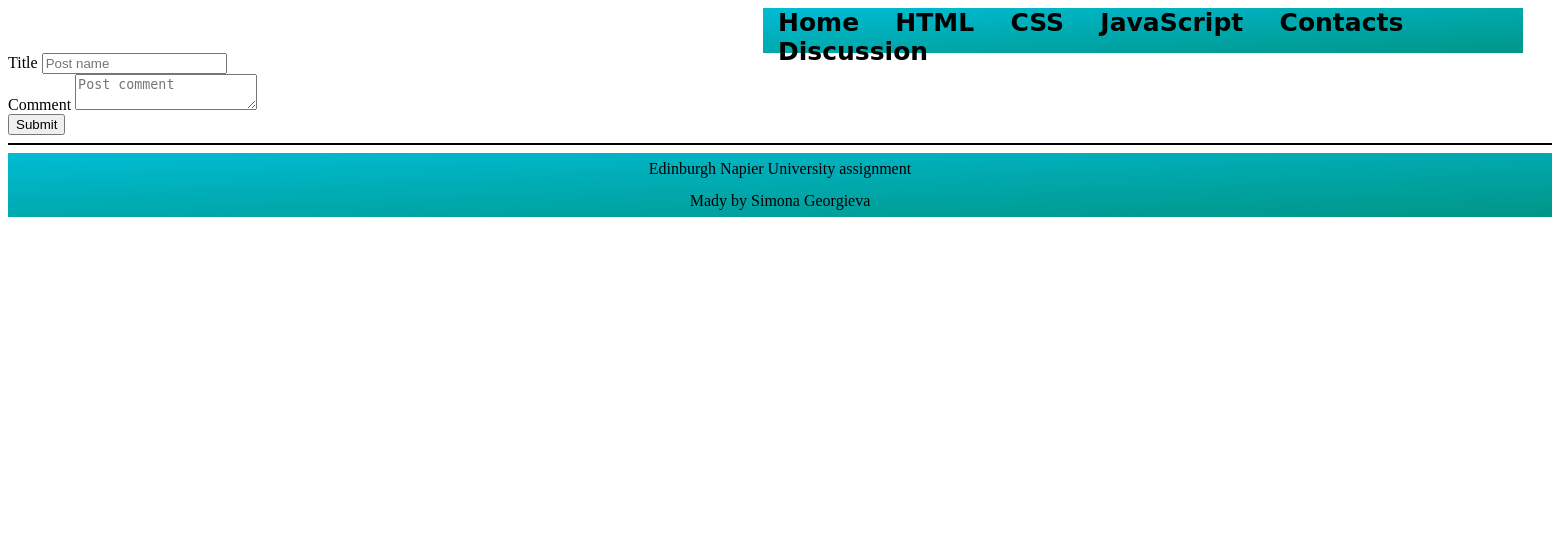
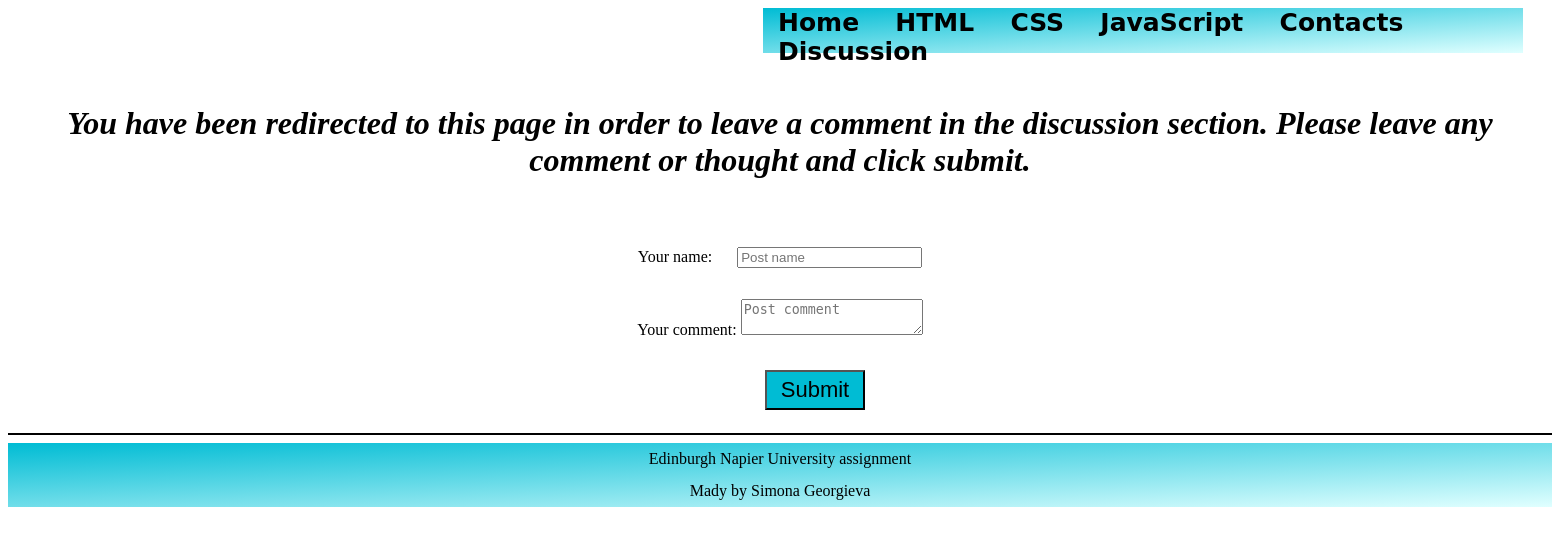
Before and after one commit to SimonaGeorgieva99/40396837, a Flask app: page /create/ in a window 1560 px wide. Shown: the top 546 px of the page. Run offline with Flask 2, Linux system fonts and the light colour scheme.

Commit message:
All pages done

```diff
--- a/init_db.py
+++ b/init_db.py
@@ -9,11 +9,11 @@ with open('schema.sql') as f:
 cur = connection.cursor()
 
 cur.execute("INSERT INTO posts (name, comment) VALUES (?, ?)",
-            ('First person name', 'Comment of first person')
+            ('Simona G.', 'Wonderful startup place')
             )
 
 cur.execute("INSERT INTO posts (name, comment) VALUES (?, ?)",
-            ('Second person name', 'Comment of second person')
+            ('Ivan G.', 'Love that it is understandable.')
             )
 
 connection.commit()
--- /dev/null
+++ b/static/create.css
@@ -0,0 +1,32 @@
+h1 {
+	text-align: center;
+	padding: 2%;
+}
+
+.button {
+	margin-left: 70px;
+	padding: 1%;
+}
+
+.comment {
+	padding: 1%;
+}
+
+.form {
+	text-align: center;
+}
+
+.name {
+	padding: 1%;
+}
+
+.name-field {
+	margin-left: 21px;
+}
+
+.submit {
+	background-color: #00BCD4;
+	font-size: 22px;
+	height: 40px;
+	width: 100px;
+}
--- a/static/htmlIntro.css
+++ b/static/knowledgePages.css
@@ -30,6 +30,10 @@ p {
         padding: 55px;
         font-family: cursive;
         font-weight: bolder;
+}
+
+.navigationTwo:hover {
+	color: red;
 }
 
 .examples {
--- a/static/master.css
+++ b/static/master.css
@@ -3,7 +3,7 @@
 	width: 760px;
 	margin-left: 755px;
 	font-size: 25px;
-	background-image: linear-gradient(to bottom right, #00bcd4, #009688);
+	background-image: linear-gradient(to bottom right, #00bcd4, lightcyan);
 }
 
 .navigation {
@@ -14,8 +14,12 @@
 	color: black;
 }
 
+.navigation:hover {
+	color: red;
+}
+
 footer {
-	background-image: linear-gradient(to bottom right, #00bcd4, #009688);
+	background-image: linear-gradient(to bottom right, #00bcd4, lightcyan);
 }
 
 .footer-content {
--- a/templates/create.html
+++ b/templates/create.html
@@ -1,21 +1,29 @@
 {% extends "master.html" %}
 
+{% block contentHead %}
+	<link rel="stylesheet" href="{{ url_for('static', filename='create.css') }}">
+{% endblock %}
+
 {% block content %}
-<form method="post">
-    <div class="form-group">
-        <label for="name">Title</label>
+
+<h1><i>You have been redirected to this page in order to leave a comment in the discussion section. Please leave any comment or thought and click submit.</i></h1>
+
+<form class="form"  method="post">
+	<div class="name">
+        <label for="name">Your name:</label>
         <input type="text" name="name"
-               placeholder="Post name" class="form-control"
+               placeholder="Post name" class="name-field"
                value="{{ request.form['name'] }}"></input>
-    </div>
+    	</div>
 
-    <div class="form-group">
-        <label for="comment">Comment</label>
+    	<div class="comment">
+        <label for="comment">Your comment:</label>
         <textarea name="comment" placeholder="Post comment"
-                  class="form-control">{{ request.form['comment'] }}</textarea>
-    </div>
-    <div class="form-group">
-        <button type="submit" class="btn btn-primary">Submit</button>
-    </div>
+                  class="comment-field">{{ request.form['comment'] }}</textarea>
+    	</div>
+
+	<div class="button">
+        <button type="submit" class="submit">Submit</button>
+    	</div>
 </form>
 {% endblock %}
--- a/templates/cssMaster.html
+++ b/templates/cssMaster.html
@@ -1,7 +1,7 @@
 {% extends "master.html" %}
 
 {% block contentHead %}
-	<link rel="stylesheet" href="{{ url_for('static', filename='htmlIntro.css') }}">
+	<link rel="stylesheet" href="{{ url_for('static', filename='knowledgePages.css') }}">
 {% endblock %}
 
 {% block content %}
--- a/templates/homePage.html
+++ b/templates/homePage.html
@@ -1,4 +1,8 @@
 {% extends "master.html" %}
+
+{% block contentHead %}
+	<link rel="stylesheet" href="{{ url_for('static', filename='stylesHome.css') }}">
+{% endblock %}
 
 {%block content %}
 	<div class="image">
--- a/templates/htmlMaster.html
+++ b/templates/htmlMaster.html
@@ -1,8 +1,7 @@
 {% extends "master.html" %}
 
-
 {% block contentHead %}
-	<link rel="stylesheet" href="{{ url_for('static', filename='htmlIntro.css') }}">
+	<link rel="stylesheet" href="{{ url_for('static', filename='knowledgePages.css') }}">
 {% endblock %}
 
 {% block content %}
--- a/templates/jsMaster.html
+++ b/templates/jsMaster.html
@@ -1,7 +1,7 @@
 {% extends "master.html" %}
 
 {% block contentHead %}
-	<link rel="stylesheet" href="{{ url_for('static', filename='htmlIntro.css') }}">
+	<link rel="stylesheet" href="{{ url_for('static', filename='knowledgePages.css') }}">
 {% endblock %}
 
 {% block content %}
--- a/templates/master.html
+++ b/templates/master.html
@@ -1,7 +1,6 @@
 <!doctype html>
 <head>
 	<link rel="stylesheet" href="{{ url_for('static', filename='master.css') }}">
-	<link rel="stylesheet" href="{{ url_for('static', filename='stylesHome.css') }}">
 	{% block contentHead %}
 	{% endblock %}
 </head>
```
Also changed, not shown: static/discussion.css (added, +37 -0 lines), templates/discussion.html (+14 -3 lines), database.db.
